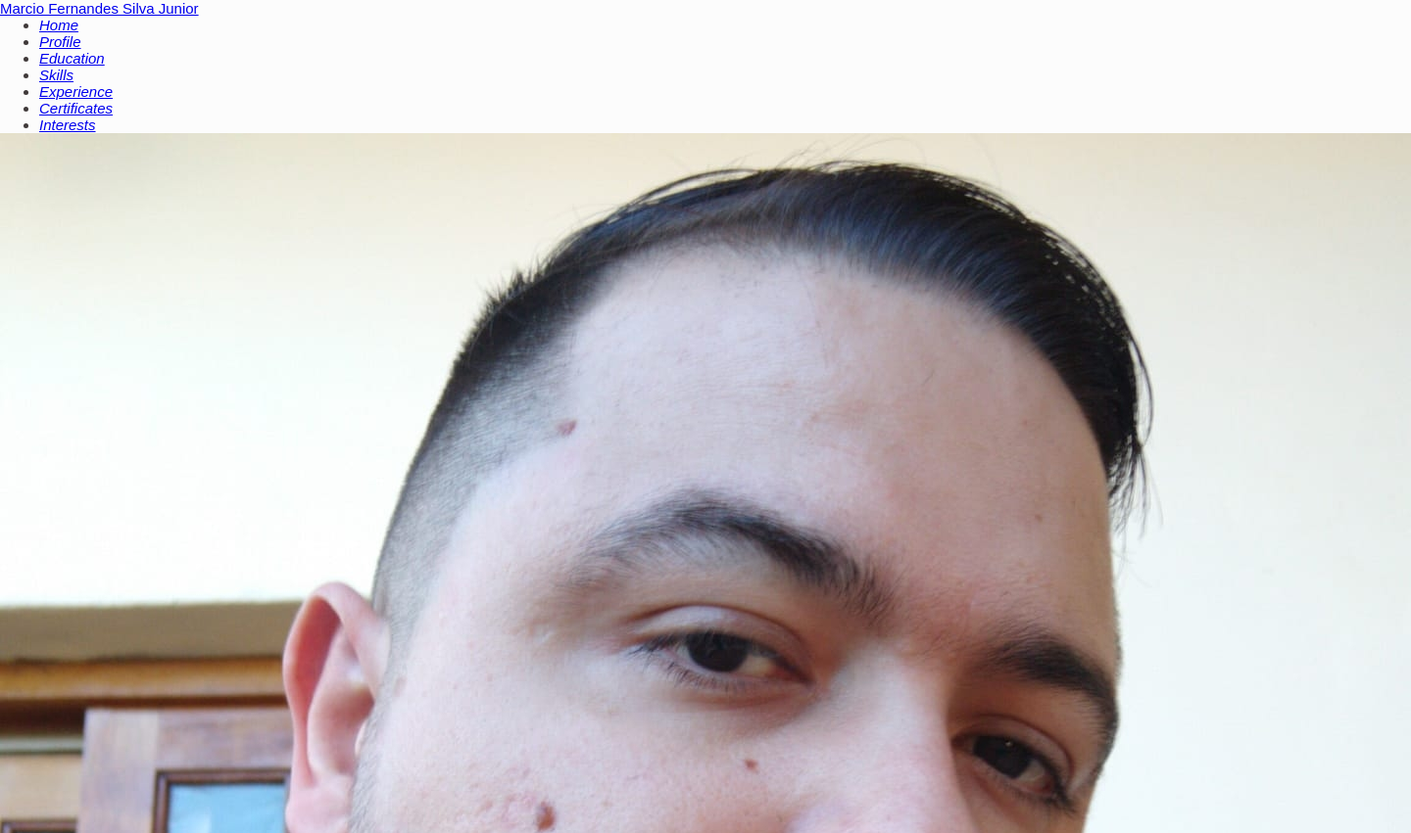
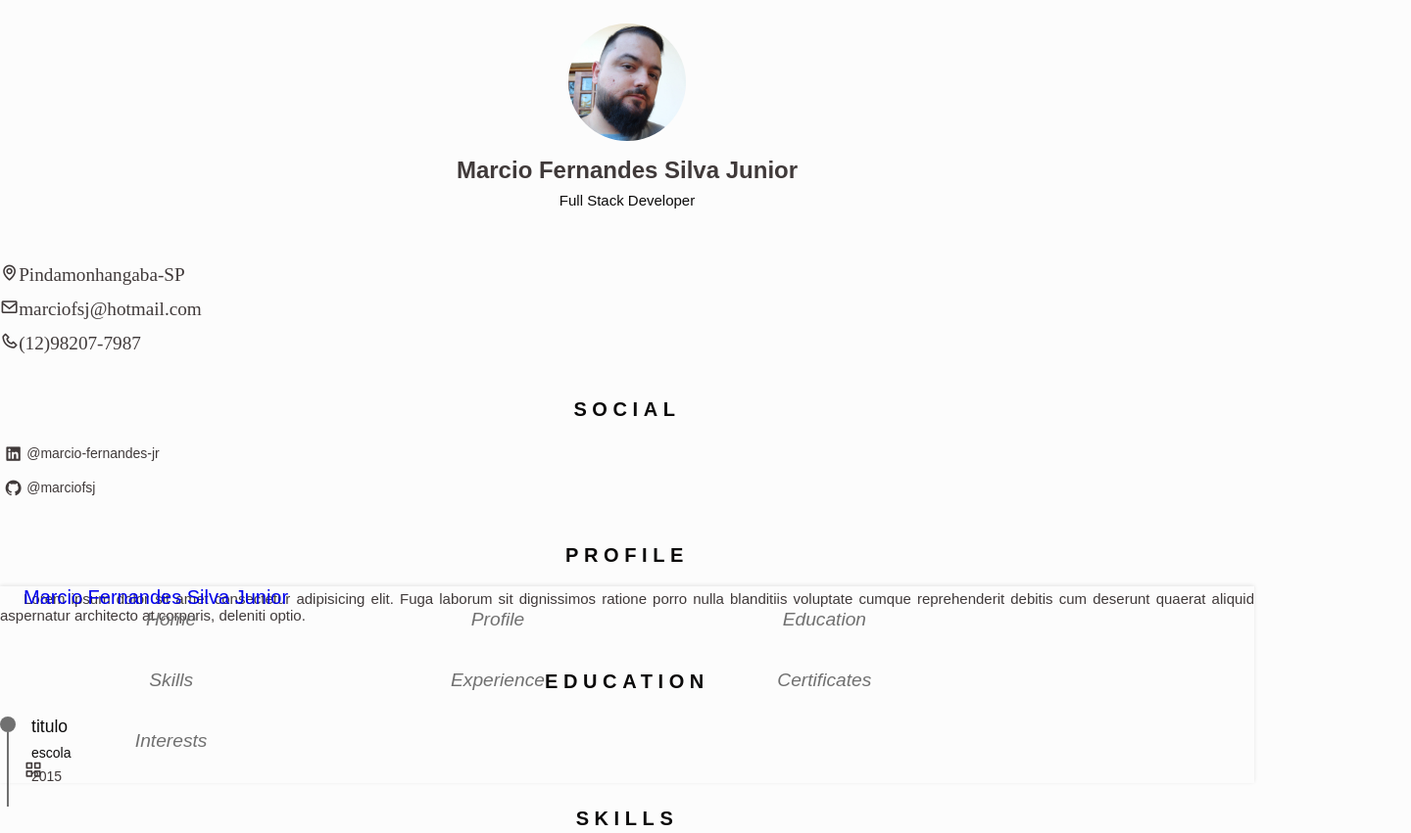
Before and after one commit to marciofsj/Curriculo-em-HTML-CSS, a plain HTML site: page index.html in a window 1280 px wide. Shown: the top 851 px of the page at 98% size, 1440 px wide, since content can reach past the window. Drawn offline with nearby package versions, Linux system fonts and the light colour scheme.

Commit message:
atualização

```diff
--- a/assets/CSS/styles.css
+++ b/assets/CSS/styles.css
@@ -58,3 +58,220 @@ body {
 h1, h2, h3, ul, p {
     margin: 0;
 }
+
+h3 {
+    color: var(--title-color);
+    font-weight: var(--font-medium);
+}
+
+ul {
+    padding: 0;
+    list-style: none;
+}
+
+a {
+    text-decoration: none;
+}
+
+img {
+    max-width: 100%;
+    height: auto;
+}
+
+.section {
+    padding: 1.5rem 0;
+}
+
+.section-title {
+    font-size: var(--h2-font-size);
+    color: var(--title-color);
+    font-weight: var(--font-semi-bold);
+    text-transform: uppercase;
+    letter-spacing: 0.35rem;
+    text-align: center;
+    margin-bottom: var(--mb-3);
+}
+
+.bd-container {
+    max-width: 968px;
+    width: calc(100% - 3rem);
+    margin-left: var(--mb-3);
+    margin-right: var(--mb-3);
+}
+
+.bd-grid {
+    display: grid;
+    gap: 1.5rem;
+}
+
+.l-header {
+    width: 100%;
+    position: fixed;
+    bottom: 0;
+    left: 0;
+    z-index: var(--z-fixed);
+    box-shadow: 0 -1px 4px rgba(0, 0, 0, 0.1);
+    transition: 0.3s;
+}
+
+.nav {
+    height: var(--header-height);
+    display: flex;
+    justify-content: space-between;
+    align-items: center;
+}
+
+.nav-logo, .nav-toggle {
+    font-size: 1.25rem;
+    cursor: pointer;
+}
+
+.nav-list {
+    display: grid;
+    grid-template-columns: repeat(3, 1fr);
+    gap: 2rem;
+}
+
+.nav-item {
+    text-align: center;
+}
+
+.nav-link {
+    display: flex;
+    flex-direction: column;
+    font-size: var(--small-font-size);
+    color: var(--text-color-light);
+    font-weight: var(--font-medium);
+}
+
+.nav-icon {
+    font-size: 1.2rem;
+    margin-bottom: var(--mb-1);
+}
+
+@media screen and (max-width: 968px) {
+    .nav-menu {
+        position: fixed;
+        bottom: -100%;
+        left: 0;
+        width: 100%;
+        padding: 2rem 1.5rem;
+        background-color: var(--body-color);
+        box-shadow: 0 1px 4px rgba(0, 0, 0, 0.1);
+        border-radius: 1rem 1rem 0 0;
+        z-index: var(--z-fixed);
+        transition: 0.3s;
+    }
+}
+
+.home {
+    position: relative;
+}
+
+.home-container {
+    gap: 3rem;
+
+}
+
+.home-data {
+    gap: 0.5rem;
+    text-align: center;
+}
+
+.home-img {
+    width: 120px;
+    height: 120px;
+    border-radius: 50%;
+    justify-self: center;
+    margin-bottom: var(--mb-1);
+}
+
+.home-title {
+    font-size: var(--h1-font-size);
+}
+
+.home-profession {
+    font-size: var(--normal-font-size);
+    margin-bottom: var(--mb-1);
+}
+
+.home-address {
+    gap: 1rem;
+}
+
+.home-information {
+    display: flex;
+    align-items: center;
+    font-size: var(--small-font-size);
+}
+
+.home-icon {
+    font-size: 1.2rem;
+    margin-right: 0.25rem;
+}
+
+.social-container {
+    grid: max-content;
+    gap: 1rem;
+}
+
+.social-link {
+    display: inline-flex;
+    align-items: center;
+    font-size: var(--small-font-size);
+    color: var(--text-color);
+}
+
+.social-icon {
+    font-size: 1.2rem;
+    margin-left: 0.25rem;
+    margin-right: 0.25rem;
+}
+
+.profile-description {
+    text-align: justify;
+    text-indent: 1.5rem;
+}
+
+.education-content, .experience-content {
+    display: flex;
+}
+
+.education-time, .experience-time {
+    padding-right: 1rem;
+}
+
+.education-round, .experience-round {
+    position: relative;
+    display: block;
+    width: 16px;
+    height: 16px;
+    background-color: var(--text-color-light);
+    border-radius: 50%;
+    margin-top: 0.25;
+}
+
+.education-line, .experience-line {
+    display: block;
+    width: 2px;
+    height: 110%;
+    background-color: var(--text-color-light);
+    transform: translate(7px, 0);
+}
+
+.education-data, .experience-data {
+    gap: 0.5rem;
+}
+
+.education-title, .experience-title {
+    font-size: var(--h3-font-size);
+}
+
+.education-studies{
+    font-size: var(--small-font-size);
+    color: var(--title-color);
+}
+
+.education-year{
+    font-size: var(--small-font-size) ;
+}
--- a/index.html
+++ b/index.html
@@ -13,10 +13,10 @@
 </head>
 <body>
     <header class="l-header" id="header">
-        <nav class="nav-box">
+        <nav class="bd-container">
             <a href="#" class="nav-logo">Marcio Fernandes Silva Junior</a>
             <div class="nav-menu">
-                <ul class="nav-lista">
+                <ul class="nav-list">
                     <li class="nav-item">
                         <a href="#home" class="nav-link">
                             <i class="nav-icon">Home</i>
@@ -60,22 +60,25 @@
                     </li>
                 </ul>
             </div>
+            <div class="nav-toggle">
+                <i class="bx bx-grid-alt"></i>
+            </div>
         </nav>
     </header>
-    <main class="l-main" id="body-box">
+    <main class="l-main" id="bd-container">
         <div class="resume" id="area-cv">
             <div class="resume-left">
                 <!--home-->
                 <section class="home" id="home">
-                    <div class="home-box">
-                        <div class="home-logo">
+                    <div class="home-container section bd-grid">
+                        <div class="home-data bd-grid">
                             <img src="./assets/images/Foto.jpg" alt="Foto de perfil" class="home-img">
                             <h1 class="home-title">Marcio Fernandes Silva Junior</h1>
-                            <h3 class="home-subtitle">Full Stack Developer</h3>
+                            <h3 class="home-profession">Full Stack Developer</h3>
                         </div>
-                        <div class="home-address">
+                        <div class="home-address bd-grid">
                             <span class="home-information">
-                                <i class="bx bx-map home-icon">Pindamonhangaba - SP</i>
+                                <i class="bx bx-map home-icon">Pindamonhangaba-SP</i>
                             </span>
                             <span class="home-information">
                                 <i class="bx bx-envelope home-icon">marciofsj@hotmail.com</i>
@@ -85,19 +88,56 @@
                             </span>
                         </div>
                     </div>
+                </section>
+
+                <!--social-->
+                <section class="social section">
+                    <h2 class="section-title">Social</h2>
+                    <div class="social-container bd-grid">
+                        <a href="https://www.linkedin.com/in/marcio-fernandes-jr-0a1362156/" target="_blank" class="social-link">
+                            <i class="bx bxl-linkedin-square social-icon"></i>@marcio-fernandes-jr
+                        </a>
+
+                        <a href="https://github.com/marciofsj" target="_blank" class="social-link">
+                            <i class="bx bxl-github social-icon"></i>@marciofsj
+                        </a>
+                    </div>
+                </section>
+
+                <!--profile-->
+                <section class="profile section">
+                    <h2 class="section-title">Profile</h2>
+                    <p class="profile-description">
+                        Lorem ipsum dolor sit amet consectetur adipisicing elit. Fuga laborum sit dignissimos ratione porro nulla blanditiis voluptate cumque reprehenderit debitis cum deserunt quaerat aliquid aspernatur architecto at corporis, deleniti optio.
+                    </p>
 
                 </section>
-                <!--social-->
-                <section class="social" id="social">
 
-                </section>
                 <!--education-->
-                <section class="education" id="education">
+                <section class="education section">
+                    <h2 class="section-title">Education</h2>
+                    <div class="education-container bd-grid">
+                        <div class="education-content">
+                            <div class="education-time">
+                                <span class="education-round"></span>
+                                <span class="education-line"></span>
+                            </div>
+                            <div class="education-data bd-grid">
+                                <h3 class="education-subtitle">titulo</h3>
+                                <span class="education-studies">escola</span>
+                                <span class="education-year">2015</span>
+
+                            </div>
+                        </div>
+                    </div>
 
                 </section>
                 <!--skills-->
-                <section class="skills" id="skilss">
+                <section class="skills">
+                    <h2 class="section-title">Skills</h2>
+                    <div class="skills__content bd-grid">
 
+                    </div>
                 </section>
             </div>
         </div>
```
